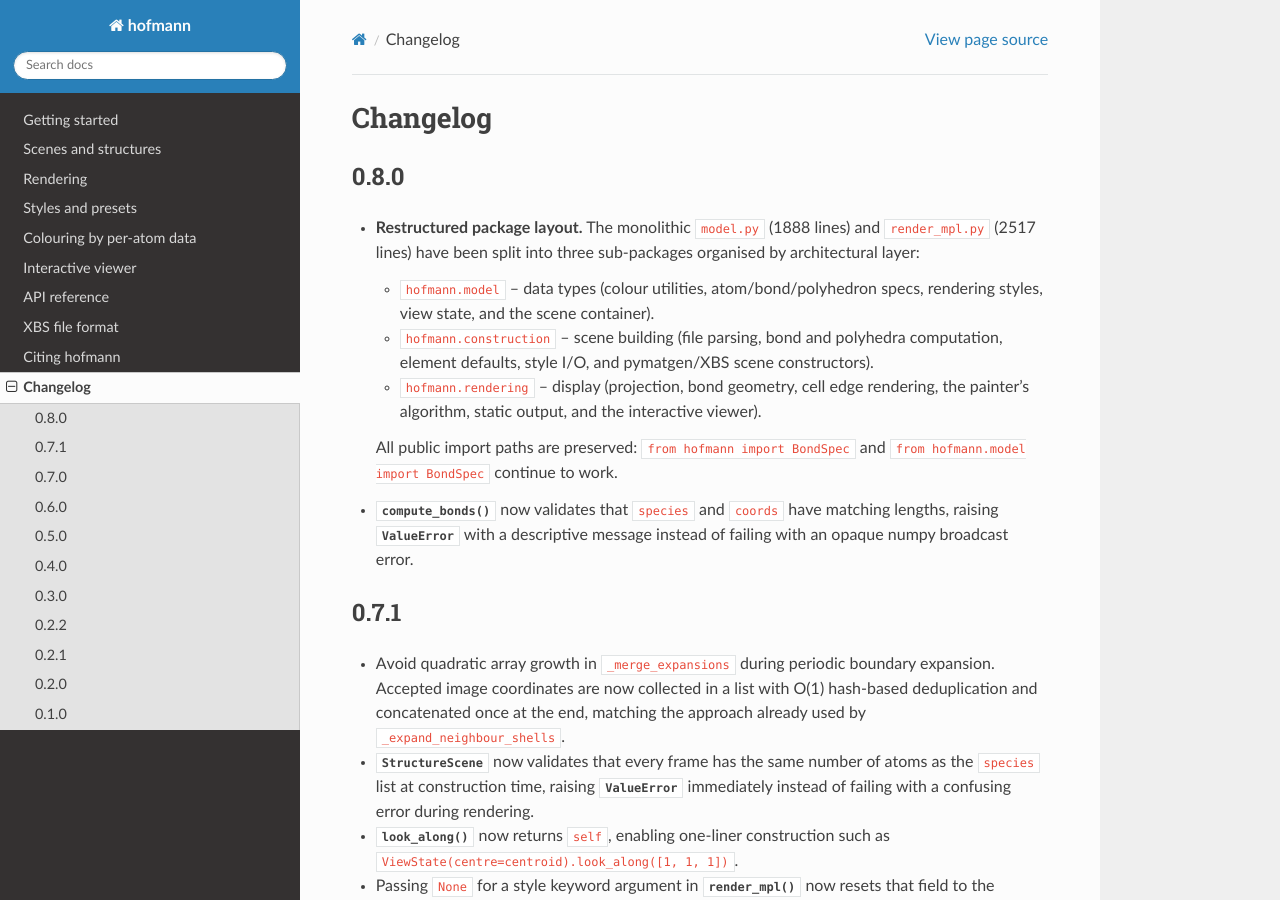
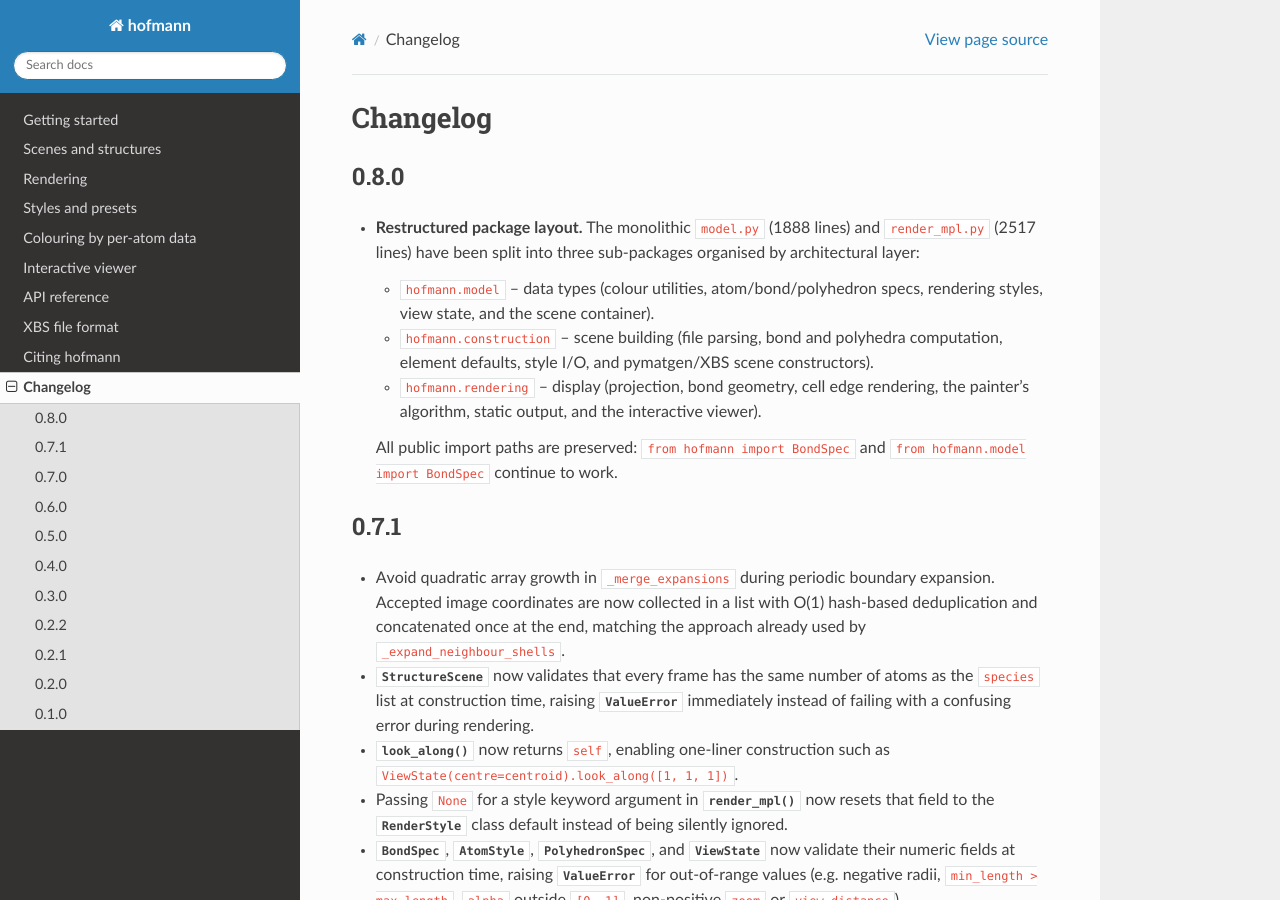
Before and after one commit to bjmorgan/hofmann, a Sphinx documentation site: the page built from docs/changelog.rst, in a window 1280 px wide and 900 px high. Built offline with Sphinx 7.4.7 and the Read the Docs theme 3.1.0, drawn with Linux system fonts in a browser that asks for light colours.

Commit message:
Remove incorrect changelog entry and dead import
The compute_bonds validation bullet was already shipped in 0.7.1;
remove it from the 0.8.0 section. Also remove unused _FRAC_CORNERS
import from painter.py.

```diff
--- a/docs/changelog.rst
+++ b/docs/changelog.rst
@@ -19,11 +19,6 @@ Changelog
 
   All public import paths are preserved: ``from hofmann import BondSpec``
   and ``from hofmann.model import BondSpec`` continue to work.
-
-- :func:`~hofmann.compute_bonds` now validates that ``species`` and
-  ``coords`` have matching lengths, raising :class:`ValueError` with a
-  descriptive message instead of failing with an opaque numpy broadcast
-  error.
 
 0.7.1
 -----
```
Also changed, not shown: 1 other file.
